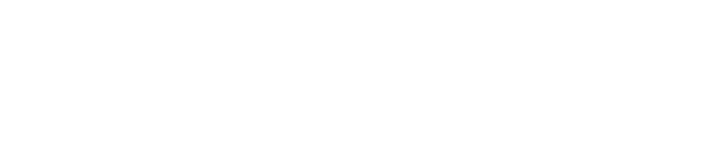
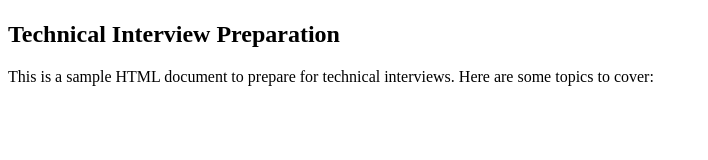
Before and after one commit to amar-jondhalekar/Web-Development-Fundamentals, a plain HTML site: page 1_index.html in a window 1280 px wide. Shown: the whole page, without its empty margins (0-708 px from the left). Drawn offline with Linux system fonts and the light colour scheme.

Commit message:
changes in index

```diff
--- a/1_index.html
+++ b/1_index.html
@@ -8,9 +8,16 @@
     <meta name="author" content="Amar Jondhalekar"/>
     <meta name="viewport" content="width=devicewidth, initial-scale=1.0"/>
 
-    <title>Document</title>
+    <title>Index</title>
 </head>
 <body>
+    <h1></h1>
 
+    <h2>Technical Interview Preparation</h2>
+
+    <p>
+        This is a sample HTML document to prepare for technical interviews.
+        Here are some topics to cover:
+    </p>
 </body>
 </html>
```
